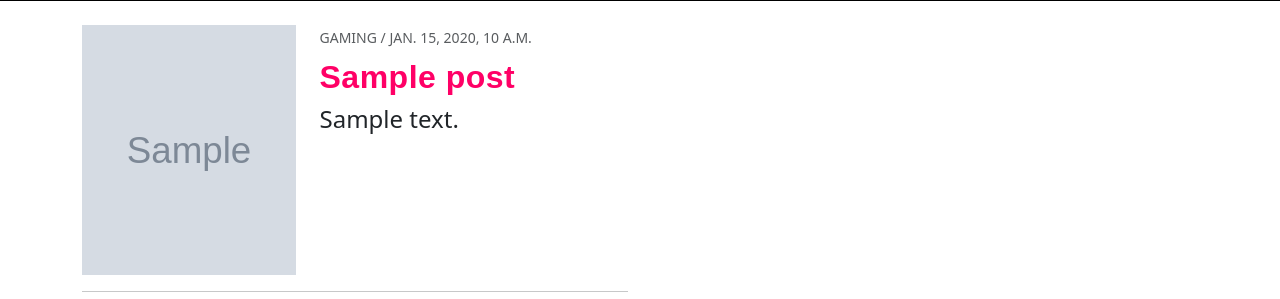
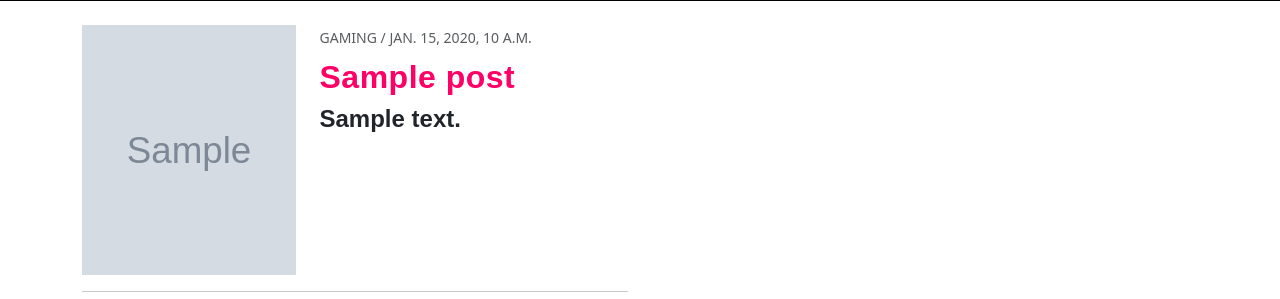
Before and after one commit to RyanFerris7/dreadify, a Django app: page / in a window 1280 px wide. Shown: the part 367-666 px from the top of the page. Run offline with Django 4.2, Linux system fonts and the light colour scheme; tables that the repository leaves empty hold one stand-in row (values such as "Sample post"); grey boxes marked "Sample" are stand-in pictures.

Commit message:
adjust font styling for article excerpts

```diff
--- a/templates/index.html
+++ b/templates/index.html
@@ -8,7 +8,7 @@
     width: 750px;
     }
     .article-img:hover {
-        filter: hue-rotate(45deg);
+        filter: contrast(125%);
         transition: .3s ease-in-out;
     }
     .hr-div {
@@ -30,6 +30,10 @@
         color: #DC143C;
         transition: .3s ease-in-out;
     }
+    .excerpt {
+        font-family: Arial, Helvetica, sans-serif;
+        font-weight: bold;
+    }
 </style>
 
 <div class="article-card py-4">
@@ -50,7 +54,7 @@
                             <div class="col-7">
                                 <small class="text-muted text-uppercase">{{post.category}} / {{post.publish}}</small>
                                 <h1><a class="title" href="{{post.get_absolute_url}}">{{post.title}}</a></h1>
-                                <h4>{{post.excerpt}}</h4>
+                                <h4 class="excerpt">{{post.excerpt}}</h4>
                                 <!-- <p>{{post.content|truncatewords:15|safe}}</p> -->
                             </div>
                         </div>
```
